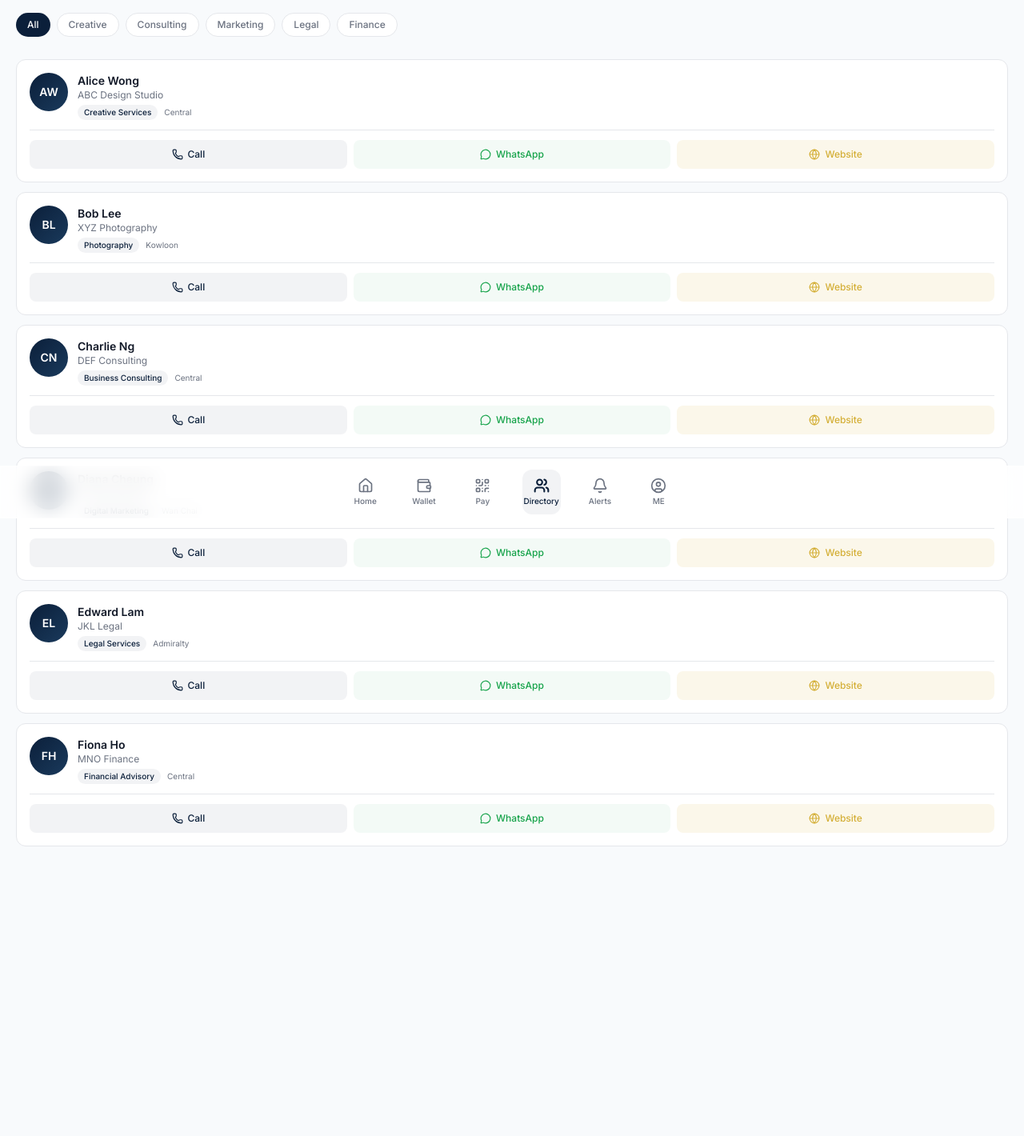
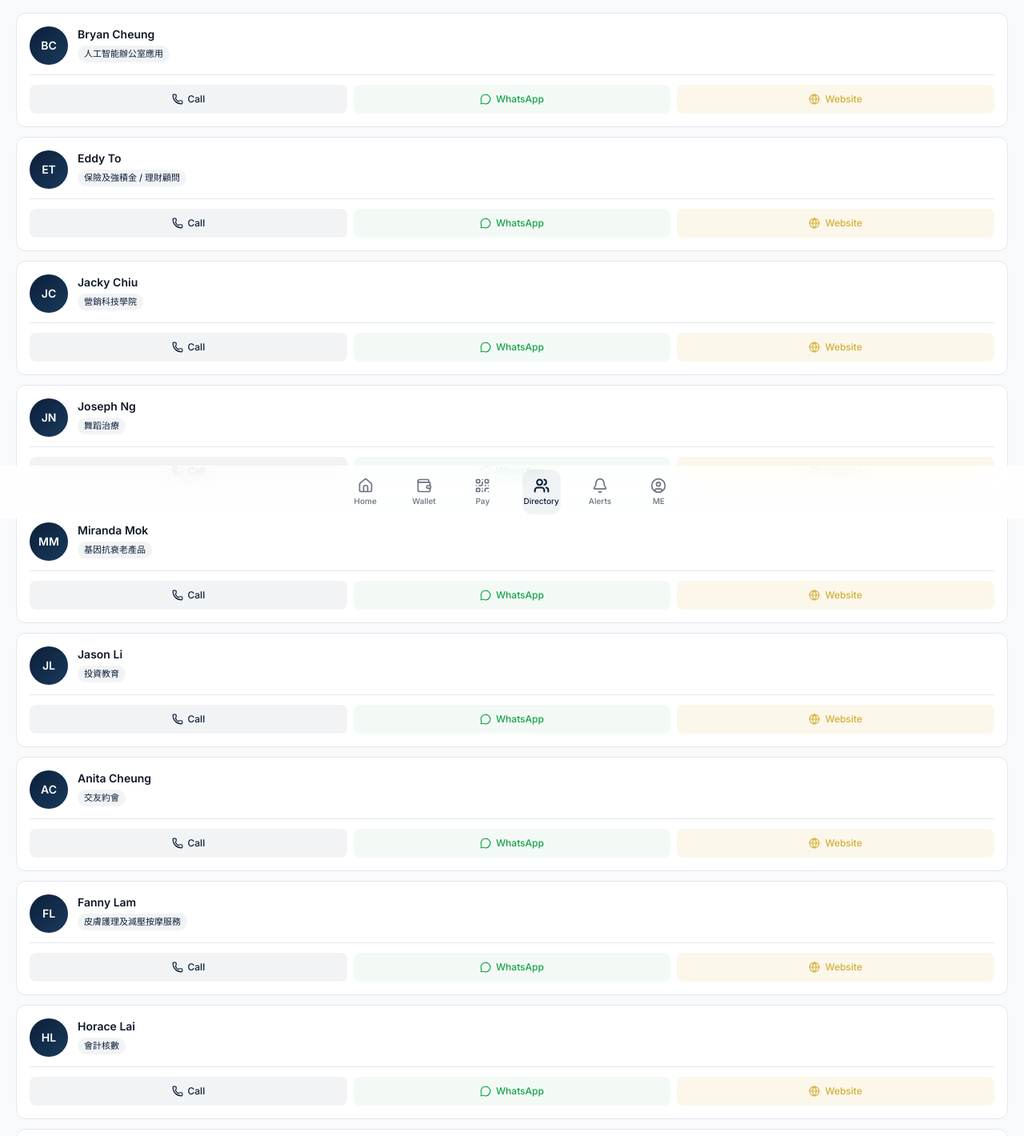
Before and after one commit to kto28/len-credit-wallet, a Next.js app: page /directory in a window 1280 px wide. Shown: the part 152-1572 px from the top of the page at 80% size. Before the commit the page ends 1306 px from the top, so only its background shows below. Built offline with nearby package versions, Linux system fonts and the light colour scheme.

Commit message:
feat: update member directory with 13 LEN members

```diff
--- a/src/app/directory/page.tsx
+++ b/src/app/directory/page.tsx
@@ -6,19 +6,23 @@ import { useState } from "react";
 import BottomNav from "@/components/BottomNav";
 
 const members = [
-  { id: 1, name: "Alice Wong", business: "ABC Design Studio", category: "Creative Services", chapter: "Central", photo: "AW" },
-  { id: 2, name: "Bob Lee", business: "XYZ Photography", category: "Photography", chapter: "Kowloon", photo: "BL" },
-  { id: 3, name: "Charlie Ng", business: "DEF Consulting", category: "Business Consulting", chapter: "Central", photo: "CN" },
-  { id: 4, name: "Diana Cheung", business: "GHI Marketing", category: "Digital Marketing", chapter: "Wan Chai", photo: "DC" },
-  { id: 5, name: "Edward Lam", business: "JKL Legal", category: "Legal Services", chapter: "Admiralty", photo: "EL" },
-  { id: 6, name: "Fiona Ho", business: "MNO Finance", category: "Financial Advisory", chapter: "Central", photo: "FH" },
+  { id: 1, name: "Bryan Cheung", business: "人工智能辦公室應用", photo: "BC" },
+  { id: 2, name: "Eddy To", business: "保險及強積金 / 理財顧問", photo: "ET" },
+  { id: 3, name: "Jacky Chiu", business: "營銷科技學院", photo: "JC" },
+  { id: 4, name: "Joseph Ng", business: "舞蹈治療", photo: "JN" },
+  { id: 5, name: "Miranda Mok", business: "基因抗衰老產品", photo: "MM" },
+  { id: 6, name: "Jason Li", business: "投資教育", photo: "JL" },
+  { id: 7, name: "Anita Cheung", business: "交友約會", photo: "AC" },
+  { id: 8, name: "Fanny Lam", business: "皮膚護理及減壓按摩服務", photo: "FL" },
+  { id: 9, name: "Horace Lai", business: "會計核數", photo: "HL" },
+  { id: 10, name: "Jenny Tse", business: "企業文化諮詢顧問", photo: "JT" },
+  { id: 11, name: "Marco Leung", business: "商舖地產代理", photo: "ML" },
+  { id: 12, name: "Fung Lo", business: "泰式到會服務 / 到會餐飲", photo: "FL" },
+  { id: 13, name: "Cathy Wong", business: "ERP 企業管理系統顧問", photo: "CW" },
 ];
-
-const categories = ["All", "Creative", "Consulting", "Marketing", "Legal", "Finance"];
 
 export default function DirectoryPage() {
   const [search, setSearch] = useState("");
-  const [activeCategory, setActiveCategory] = useState("All");
 
   const filtered = members.filter((m) =>
     m.name.toLowerCase().includes(search.toLowerCase()) ||
@@ -47,22 +51,6 @@ export default function DirectoryPage() {
           />
         </div>
 
-        <div className="flex gap-2 overflow-x-auto pb-3 mb-4 scrollbar-hide">
-          {categories.map((cat) => (
-            <button
-              key={cat}
-              onClick={() => setActiveCategory(cat)}
-              className={`px-3.5 py-1.5 rounded-full text-xs font-medium whitespace-nowrap transition-all ${
-                activeCategory === cat
-                  ? "bg-primary text-white"
-                  : "bg-card border border-border text-text-muted"
-              }`}
-            >
-              {cat}
-            </button>
-          ))}
-        </div>
-
         <div className="space-y-3">
           {filtered.map((member, i) => (
             <motion.div
@@ -78,12 +66,10 @@ export default function DirectoryPage() {
                 </div>
                 <div className="flex-1 min-w-0">
                   <p className="font-semibold text-text text-sm">{member.name}</p>
-                  <p className="text-xs text-text-muted">{member.business}</p>
                   <div className="flex items-center gap-2 mt-1">
-                    <span className="text-[10px] px-2 py-0.5 bg-primary/5 text-primary rounded-full font-medium">
-                      {member.category}
+                    <span className="text-[11px] px-2 py-0.5 bg-primary/5 text-primary rounded-full font-medium">
+                      {member.business}
                     </span>
-                    <span className="text-[10px] text-text-muted">{member.chapter}</span>
                   </div>
                 </div>
               </div>
```
